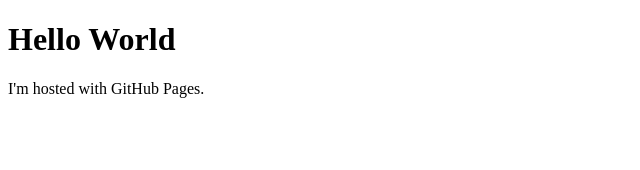
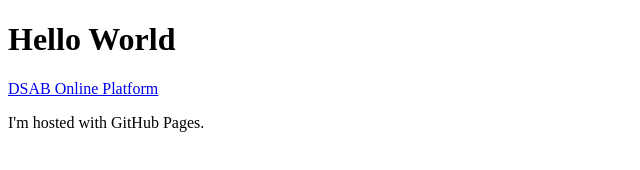
Before and after one commit to DSABenchmark/DSABenchmark.github.io, a plain HTML site: page index.html in a window 1280 px wide. Shown: the whole page, without its empty margins (0-640 px from the left). Drawn offline with Linux system fonts and the light colour scheme.

Commit message:
Update index.html

```diff
--- a/index.html
+++ b/index.html
@@ -2,6 +2,7 @@
 <html>
 <body>
 <h1>Hello World</h1>
+<a href="http://47.105.144.16:8086/skbm/index.html">DSAB Online Platform</a>
 <p>I'm hosted with GitHub Pages.</p>
 </body>
 </html>
```
